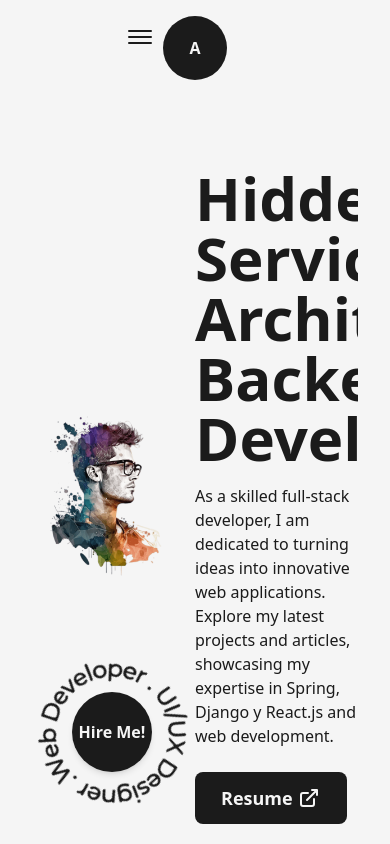
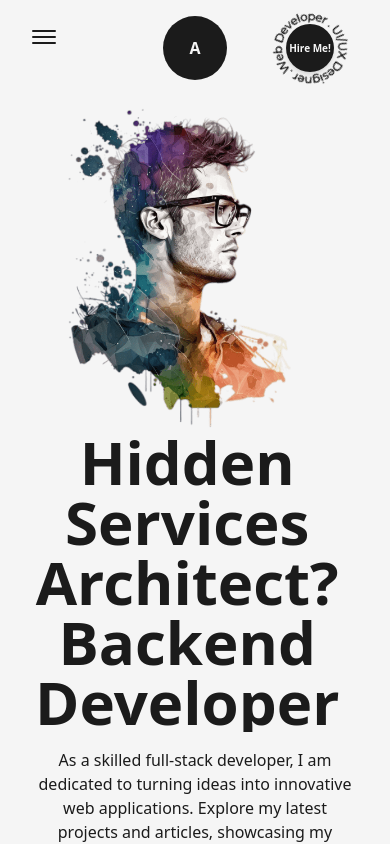
Before and after one commit to Alejandrozf23/developer-portafolio, a Next.js app: page / in a window 390 px wide. Shown: the top 844 px of the page. Built offline with nearby package versions, Linux system fonts and the light colour scheme.

Commit message:
Make it responsive HireMe button and logo NavBar

```diff
--- a/src/components/HireMe.js
+++ b/src/components/HireMe.js
@@ -4,14 +4,14 @@ import Link from "next/link";
 
 const HireMe = () => {
     return (
-        <div className="fixed left-4 bottom-4 flex items-center justify-center overflow-hidden">
-            <div className="w-48 h-auto flex items-center justify-center relative">
+        <div className="fixed left-4 bottom-4 flex items-center justify-center overflow-hidden md:right-8 md:left-auto md:top-0 md:bottom-auto">
+            <div className="w-48 h-auto flex items-center justify-center relative md:w-24">
                 <CircularText className={"fill-dark animate-spin-slow dark:fill-light"}/>
                 <Link href="mailto:alexzepeda2908@gmail.com" className="flex items-center justify-center
                     absolute left-1/2 top-1/2 -translate-x-1/2 -translate-y-1/2 bg-dark text-light
                     shadow-md border-solid border-dark w-20 h-20 rounded-full font-semibold hover:bg-light
                     hover:text-dark dark:bg-light dark:text-dark hover:dark:bg-dark hover:dark:text-light
-                    hover:dark:border-light ">
+                    hover:dark:border-light md:w-12 md:h-12 md:text-[10px]">
                     Hire Me!
                 </Link>
             </div>
--- a/src/components/NavBar.js
+++ b/src/components/NavBar.js
@@ -48,7 +48,7 @@ const NavBar = () => {
     }
 
     return (
-        <header className="w-full px-32 py-8 font-medium flex items-center justify-between dark:text-light relative">
+        <header className="w-full px-32 py-8 font-medium flex items-center justify-between dark:text-light relative z-10 lg:px-16 md:px-12 sm:px-8">
             <button className="flex-col justify-center items-center hidden lg:flex" onClick={handleClick}>
                 <span className={`bg-dark dark:bg-light block transition-all duration-300 ease-out h-0.5 w-6 rounded-sm -translate-y-0.5
                     ${isOpen ? 'rotate-45 translate-y-1' : '-translate-y-0.5'}`}></span>
--- a/src/pages/index.js
+++ b/src/pages/index.js
@@ -16,17 +16,17 @@ export default function Home() {
       </Head>
       <main className="flex items-center text-dark w-full min-h-screen dark:text-light">
         <Layout className='pt-0 md:p-16 sm:pt-8'>
-          <div className='flex items-center justify-between w-full'>
-            <div className='w-1/2'>
-              <Image src={profilePic} alt="CodeBucks" className='w-full h-auto'
+          <div className='flex items-center justify-between w-full lg:flex-col'>
+            <div className='w-1/2 md:w-full'>
+              <Image src={profilePic} alt="CodeBucks" className='w-full h-auto lg:hidden md:inline-block md:w-full'
                 priority sizes='(max-width: 768px) 100vw, (max-width: 1200px) 50vw, 50vw'/>
             </div>
-            <div className='w-1/2 flex flex-col items-center self-center'>
+            <div className='w-1/2 flex flex-col items-center self-center lg:w-full lg:text-center'>
               <AnimatedText text="Hidden Services Architect? Backend Developer"
-                className='!text-6x1  xl:!text-5x1 lg:!text-center lg:!text=6x1 md:!text-5x1 sm:!text-3x1'/>
+                className='!text-6x1 xl:!text-5x1 lg:!text-center lg:!text=6x1 md:!text-5x1 sm:!text-3x1'/>
               <p className='my-4 text-base font-medium '>As a skilled full-stack developer, I am dedicated to turning ideas into innovative web
                 applications. Explore my latest projects and articles, showcasing my expertise in Spring, Django y React.js and web development.</p>
-              <div className='flex items-center self-start mt-2'>
+              <div className='flex items-center self-start mt-2 lg:self-center'>
                 <Link href="/dummy.pdf" target={"_blank"} className='flex items-center bg-dark text-light
                   p-2.5 px-6 rounded-lg text-lg font-semibold hover:bg-light hover:text-dark border-2
                   border-solid border-transparent hover:border-dark dark:bg-light dark:text-dark
```
